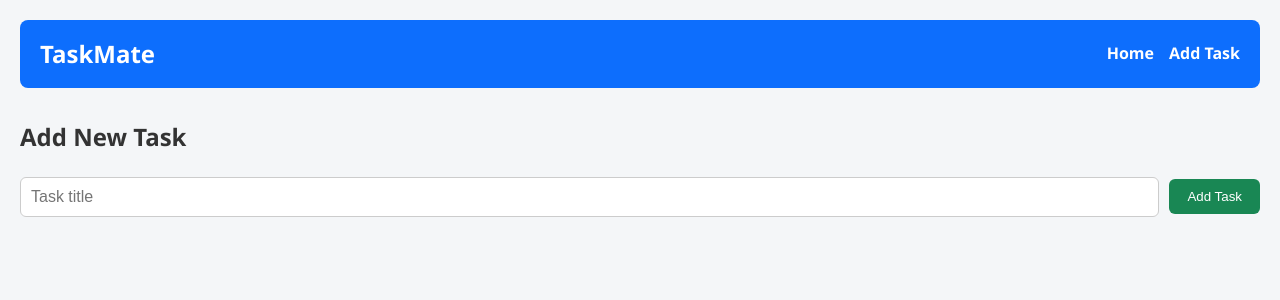
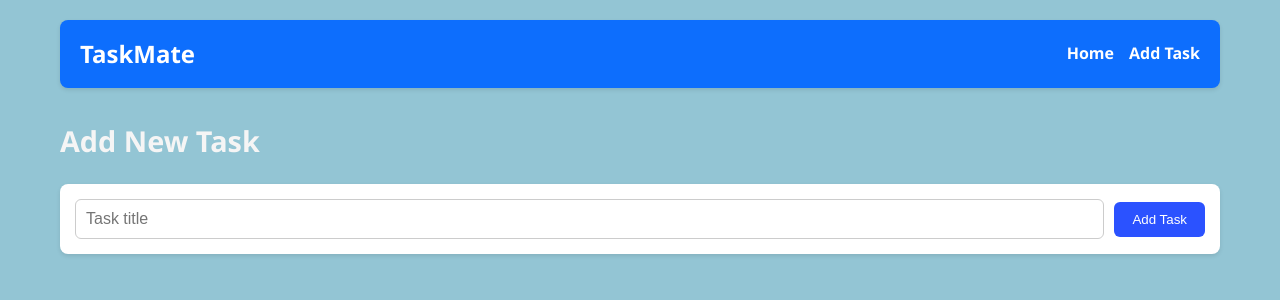
Before and after one commit to BKiptoo/Taskmate, a React (Create React App) app: page /add in a window 1280 px wide. Shown: the top 300 px of the page. Built offline with nearby package versions, Linux system fonts and the light colour scheme.

Commit message:
Enhance styling for body, navbar, and form components to improve UI/UX

```diff
--- a/src/App.css
+++ b/src/App.css
@@ -6,10 +6,12 @@
 
 body {
   font-family: "Segoe UI", sans-serif;
-  background-color: #f4f6f8;
+  background-color: #00779b6c;
   color: #333;
   line-height: 1.6;
   padding: 20px;
+  max-width: 1200px;
+  margin: auto;
 }
 
 /* Navbar */
@@ -22,10 +24,12 @@ body {
   justify-content: space-between;
   align-items: center;
   border-radius: 8px;
+  box-shadow: 0px 2px 4px rgba(0,0,0,0.1);
 }
 
 .navbar h2 {
   font-size: 1.5rem;
+  margin: 0;
 }
 
 .navbar a {
@@ -38,11 +42,16 @@ body {
 
 .navbar a:hover {
   color: #ffe164;
+  text-decoration: underline;
 }
 
 /* Container */
 h2 {
   margin-bottom: 20px;
+  font-size: 1.8rem;
+  color: whitesmoke;
+  font-weight: bold;
+
 }
 
 /* Form */
@@ -50,6 +59,11 @@ h2 {
   display: flex;
   align-items: center;
   gap: 10px;
+  background-color: #ffffff;
+  padding: 15px;
+  border-radius: 8px;
+  box-shadow: 0px 2px 4px rgba(0,0,0,0.1);
+  margin-bottom: 20px;
 }
 
 .form input[type="text"] {
@@ -58,10 +72,12 @@ h2 {
   border: 1px solid #ccc;
   border-radius: 6px;
   font-size: 1rem;
+  outline: none;
+  transition: border-color 0.3s ease;
 }
 
 .form button {
-  background-color: #198754;
+  background-color: #2b52ff;
   color: white;
   padding: 10px 18px;
   border: none;
@@ -72,6 +88,11 @@ h2 {
 
 .form button:hover {
   background-color: #146c43;
+  color: #fff;
+  box-shadow: white;
+}
+.form input[type="text"]:focus {
+  border-color: #007bff;
 }
 
 /* Task List */
@@ -80,6 +101,11 @@ h2 {
   display: flex;
   flex-direction: column;
   gap: 12px;
+  margin-bottom: 20px;
+  padding: 15px;
+  background-color: #ffffff;
+  border-radius: 8px;
+  box-shadow: whitesmoke;
 }
 
 /* Task Item */
@@ -91,11 +117,14 @@ h2 {
   padding: 12px 16px;
   border-radius: 6px;
   border: 1px solid #ddd;
-  box-shadow: 0px 2px 4px rgba(0,0,0,0.05);
+  box-shadow: beige;
 }
 
 .task-item span {
   font-size: 1.1rem;
+  color: #333;
+  flex: 1;
+  margin-right: 10px;
 }
 
 .task-item button {
@@ -106,6 +135,8 @@ h2 {
   font-weight: bold;
   cursor: pointer;
   transition: background-color 0.3s ease;
+  font-size: 0.9rem;
+  color: #fff;
 }
 
 .task-item button:first-of-type {
```
